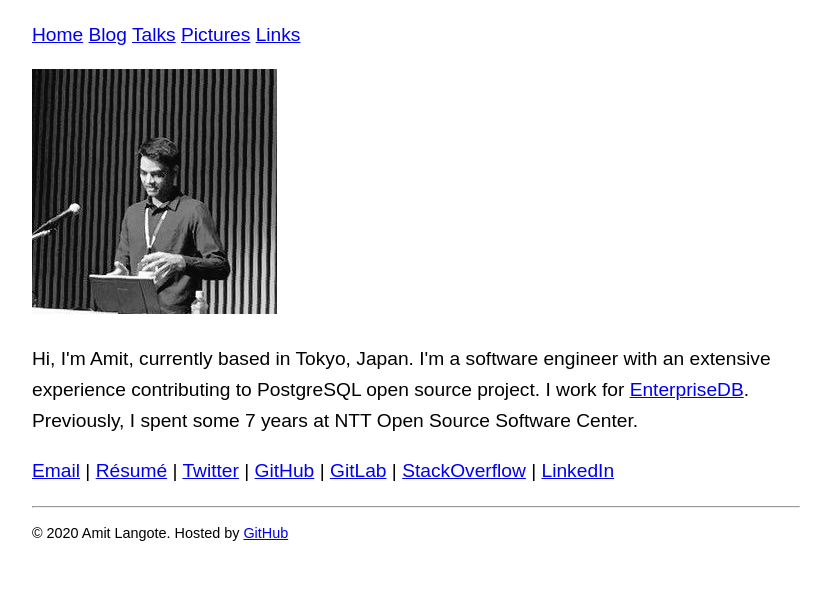
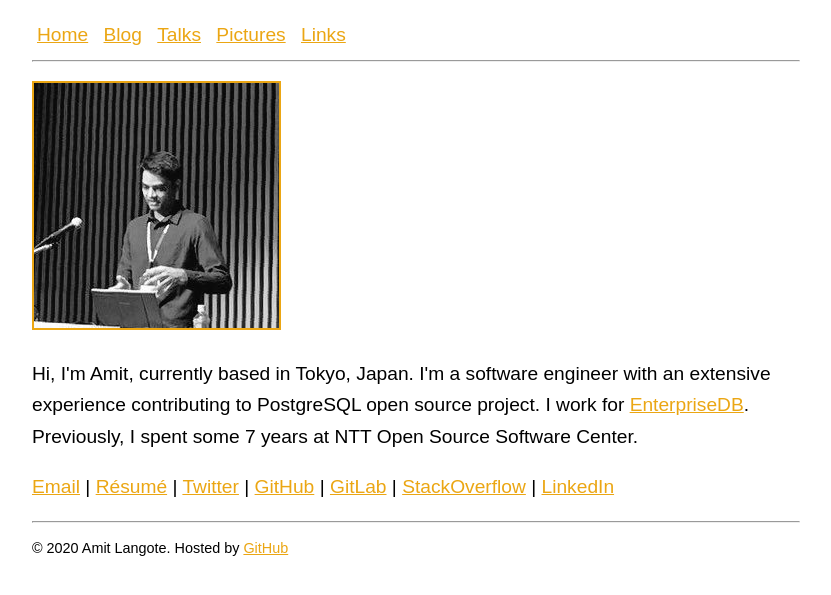
Before and after one commit to amitlan/website, a Jekyll site: the page built from index.md, in a window 1280 px wide. Shown: the top 595 px of the page, without its empty margins (224-1055 px from the left). Built offline with Jekyll 4.4.1, drawn with Linux system fonts in a browser that asks for light colours.

Commit message:
more visual updates

```diff
--- a/_layouts/default.html
+++ b/_layouts/default.html
@@ -6,6 +6,7 @@
 <title>{{ page.title }}</title>
 
 <link href="https://fonts.googleapis.com/css?family=Open+Sans&display=swap" rel="stylesheet">
+<link rel="stylesheet" type="text/css" href="styles/global.css">
 <style>
 	body{
 		margin:1em auto;
@@ -31,6 +32,7 @@
 	<a href="/photolog">Pictures</a>
 	<a href="/bookmarks">Links</a>
 </nav>
+ <hr>
 <div id="text">
   {{ content }}
   <hr>
--- a/_layouts/photos.html
+++ b/_layouts/photos.html
@@ -4,6 +4,7 @@
 <meta name="viewport" content="width=device-width, initial-scale=1">
 <title>{{ page.title }}</title>
 <link href="https://fonts.googleapis.com/css?family=Open+Sans&display=swap" rel="stylesheet">
+<link rel="stylesheet" type="text/css" href="styles/global.css">
 <style>
 	body{
 		margin:1em auto;
@@ -31,8 +32,8 @@
 	<a href="/photolog">Pictures</a>
 	<a href="/bookmarks">Links</a>
 </nav>
+<hr>
 <div id="text">
-<hr>
   {{ content }}
   <hr>
   <p style="font-size:75%"> © 2020 Amit Langote. Hosted by <a href="https://pages.github.com/">GitHub</a></p>
--- a/_layouts/writing.html
+++ b/_layouts/writing.html
@@ -5,6 +5,7 @@
 <meta name="viewport" content="width=device-width, initial-scale=1">
 <title>{{ page.title }}</title>
 <link href="https://fonts.googleapis.com/css?family=Open+Sans&display=swap" rel="stylesheet">
+<link rel="stylesheet" type="text/css" href="styles/global.css">
 <style>
 	body{
 		margin:1em auto;
@@ -32,8 +33,8 @@
 	<a href="/photolog">Pictures</a>
 	<a href="/bookmarks">Links</a>
 </nav>
+<hr>
 <div id="text">
-<hr>
   {{ content }}
   <hr>
   <p style="font-size:75%"> © 2020 Amit Langote. Hosted by <a href="https://pages.github.com/">GitHub</a></p>
--- /dev/null
+++ b/styles/global.css
@@ -0,0 +1,26 @@
+a{
+	color:#eba613;
+}
+
+nav a, footer div a{
+	margin:0px 5px;
+}
+
+footer{
+	margin-top:40px;
+	text-align: center;
+}
+
+body{
+	font-family: 'Garamond';
+	margin: auto;
+	padding:20px;
+	max-width: 600px;
+	text-align: left;
+	background-color:white;
+}
+
+img{
+	max-width: 600px;
+	border: 2px solid #eba613;
+}
```
